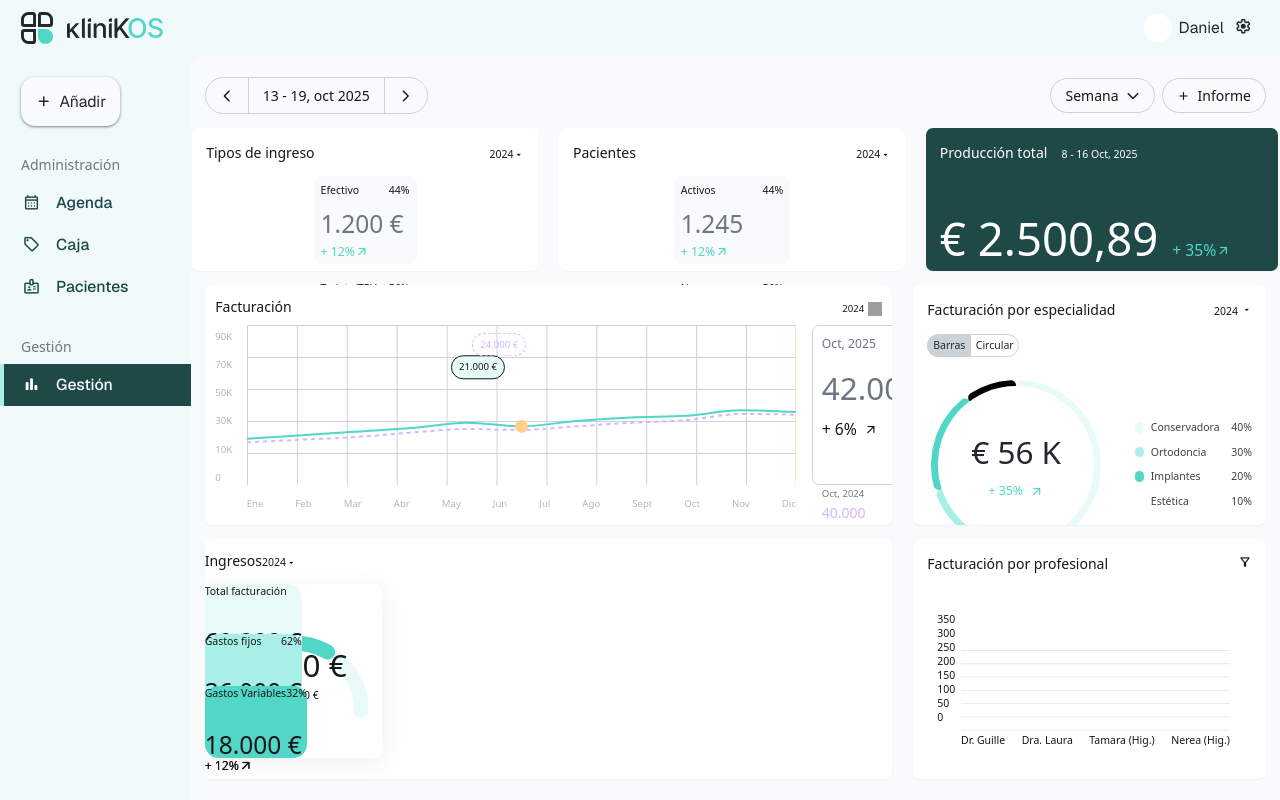
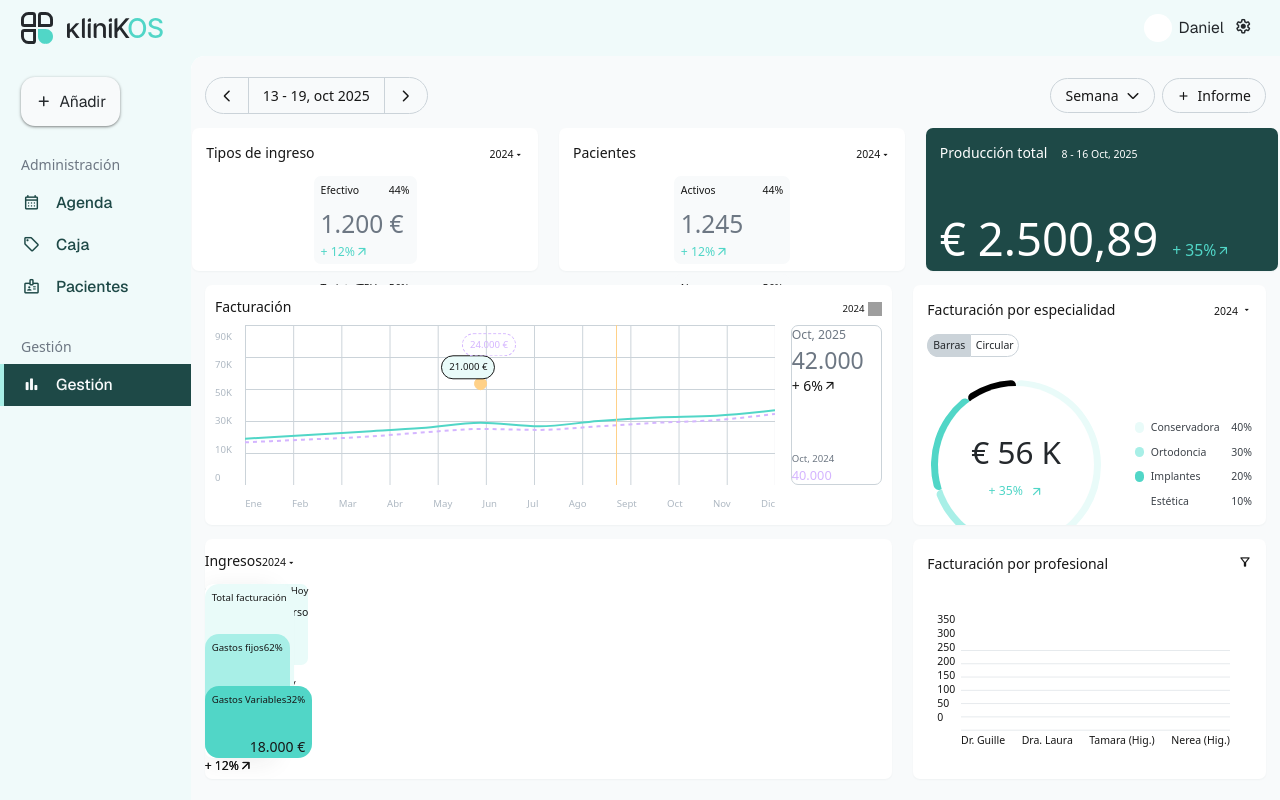
Before and after one commit to klinikOSapp/klinikOS-app, a Next.js app: page /gestion in a window 1280 px wide. Built offline with nearby package versions, Linux system fonts and the light colour scheme.

Commit message:
donut done

```diff
--- a/src/components/gestion/AccountingPanel.tsx
+++ b/src/components/gestion/AccountingPanel.tsx
@@ -1,4 +1,7 @@
+'use client'
+
 import type { CSSProperties } from 'react'
+import { Cell, Pie, PieChart, ResponsiveContainer } from 'recharts'
 
 const CARD_WIDTH = 'var(--width-card-chart-lg-fluid)'
 const CARD_HEIGHT_CLAMP = 'clamp(15rem, 34vh, 21.375rem)'
@@ -27,7 +30,7 @@ const KPI_CARDS = [
     width: 198
   },
   {
-    title: 'Facturado',
+    title: 'Facturado o en curso',
     value: '1.200 €',
     delta: '+ 12%',
     bg: 'var(--color-brand-50)',
@@ -91,6 +94,21 @@ const SIDE_STACK = [
 const DONUT_VIEWBOX = { width: 200, height: 120 }
 const DONUT_RADIUS = 90
 const DONUT_PROGRESS = 1200 / 1800
+const DONUT_CARD_WIDTH = 400
+const DONUT_CARD_HEIGHT = 248
+const DONUT_CHART_WIDTH = 307
+const DONUT_CHART_HEIGHT = 186.093
+const DONUT_THICKNESS = 20
+const DONUT_VALUE = 1200
+const DONUT_TARGET = 1800
+const DONUT_DATA: { name: string; value: number; color: string }[] = [
+  { name: 'actual', value: DONUT_VALUE, color: 'var(--color-brand-500)' },
+  {
+    name: 'remaining',
+    value: Math.max(DONUT_TARGET - DONUT_VALUE, 0),
+    color: 'var(--color-brand-50)'
+  }
+]
 
 export default function AccountingPanel() {
   const sectionStyle: CSSProperties = {
@@ -147,12 +165,16 @@ export default function AccountingPanel() {
               Hoy
             </span>
           </header>
-          <div className='mt-gapsm text-label-md text-fg-secondary'>{card.title}</div>
+          <div className='mt-gapsm text-label-md text-fg-secondary'>
+            {card.title}
+          </div>
           <div className='mt-[0.25rem] text-headline-sm text-fg-secondary'>
             {card.value}
           </div>
           <div className='mt-[0.25rem] flex items-center gap-card-metric'>
-            <span className='text-body-sm text-brandSemantic'>{card.delta}</span>
+            <span className='text-body-sm text-brandSemantic'>
+              {card.delta}
+            </span>
             <span className='material-symbols-rounded text-[1rem] leading-none text-brandSemantic'>
               arrow_outward
             </span>
@@ -165,44 +187,69 @@ export default function AccountingPanel() {
         style={{
           left: toWidth(464),
           top: toHeight(64),
-          width: toWidth(400),
-          height: toHeight(248),
+          width: toWidth(DONUT_CARD_WIDTH),
+          height: toHeight(DONUT_CARD_HEIGHT),
           padding: '1rem'
         }}
       >
-        <p className='text-label-md text-fg-secondary'>Facturado</p>
+        <p className='text-label-md text-fg-secondary'>Cobrado</p>
         <div
           className='relative mx-auto mt-[1rem] flex items-center justify-center'
           style={{
-            width: toWidth(307),
-            height: toHeight(210)
+            width: '170%',
+            height: '170%',
+            position: 'absolute',
+            left: '50%',
+            top: '10%',
+            transform: 'translate(-50%, -50%)',
+            transformOrigin: 'center center',
+            minWidth: 0,
+            minHeight: 0
           }}
         >
-          <svg
-            viewBox={`0 0 ${DONUT_VIEWBOX.width} ${DONUT_VIEWBOX.height}`}
-            className='h-full w-full'
-          >
-            <path
-              d='M10 110 A90 90 0 0 1 190 110'
-              stroke='var(--color-brand-50)'
-              strokeWidth={20}
-              strokeLinecap='round'
-              fill='transparent'
-            />
-            <path
-              d='M10 110 A90 90 0 0 1 190 110'
-              stroke='var(--color-brand-500)'
-              strokeWidth={20}
-              strokeLinecap='round'
-              fill='transparent'
-              strokeDasharray={pathLength}
-              strokeDashoffset={donutDashoffset}
-            />
-          </svg>
-          <div className='absolute flex flex-col items-center gap-card-row text-center'>
-            <p className='text-headline-lg text-fg-secondary'>1.200 €</p>
-            <p className='text-label-md text-fg-secondary'>
-              de <span className='font-medium'>1.800 €</span>
+          <ResponsiveContainer width='100%' height='100%'>
+            <PieChart>
+              <Pie
+                data={DONUT_DATA}
+                dataKey='value'
+                startAngle={180}
+                endAngle={0}
+                innerRadius='85%'
+                outerRadius='100%'
+                cx='50%'
+                cy='100%'
+                stroke='transparent'
+              >
+                {DONUT_DATA.map((slice) => (
+                  <Cell key={slice.name} fill={slice.color} />
+                ))}
+              </Pie>
+            </PieChart>
+          </ResponsiveContainer>
+          <div className='absolute left-1/2 top-[78%] flex -translate-x-1/2 -translate-y-1/2 flex-col items-center gap-card-row text-center text-fg-secondary'>
+            <p
+              className='text-headline-lg text-fg-secondary'
+              style={{ color: 'var(--color-neutral-600)' }}
+            >
+              1.200 €
+            </p>
+            <p className='flex items-baseline gap-[0.5rem] text-label-sm leading-[1rem]'>
+              <span
+                className='font-medium'
+                style={{
+                  color: 'var(--color-neutral-600)',
+                  fontSize: '0.6875rem',
+                  lineHeight: '1rem'
+                }}
+              >
+                de
+              </span>
+              <span
+                className='text-title-sm font-medium leading-[1.75rem]'
+                style={{ color: 'var(--color-neutral-600)' }}
+              >
+                1.800 €
+              </span>
             </p>
           </div>
         </div>
@@ -211,7 +258,7 @@ export default function AccountingPanel() {
       {SIDE_STACK.map((item) => (
         <div
           key={item.title}
-          className='absolute rounded-[1rem] px-card-pad py-card-pad'
+          className='absolute rounded-[1rem] px-[0.5rem] py-[0.5rem]'
           style={{
             left: toWidth(880),
             top: toHeight(item.top),
@@ -220,13 +267,19 @@ export default function AccountingPanel() {
             backgroundColor: item.bg
           }}
         >
-          <div className='flex items-center justify-between text-label-md'>
+          <div className='flex items-center justify-between text-label-sm'>
             <span className={item.textClass}>{item.title}</span>
             {item.percent ? (
-              <span className={`${item.textClass} font-medium`}>{item.percent}</span>
+              <span className={`${item.textClass} font-medium`}>
+                {item.percent}
+              </span>
             ) : null}
           </div>
-          <p className={`mt-[1.75rem] text-headline-sm font-medium ${item.textClass}`}>
+
+          <p
+            className={`mt-[2rem] text-title-sm font-medium ${item.textClass} text-right`}
+            style={{ lineHeight: '1.5rem' }}
+          >
             {item.value}
           </p>
         </div>
--- a/src/components/gestion/BillingLineChart.tsx
+++ b/src/components/gestion/BillingLineChart.tsx
@@ -1,12 +1,11 @@
 'use client'
 
 /* eslint-disable @next/next/no-img-element */
-import { useEffect, useState } from 'react'
+import { useEffect, useId, useRef, useState } from 'react'
 import {
   Line,
   LineChart,
   ReferenceDot,
-  ReferenceLine,
   ResponsiveContainer,
   XAxis,
   YAxis
@@ -16,6 +15,7 @@ type BillingLineChartProps = { yearLabel?: string }
 const CARD_HEIGHT_VAR = 'var(--height-card-chart-fluid)'
 const CARD_WIDTH_VAR = 'var(--width-card-chart-lg-fluid)'
 const CARD_WIDTH_STYLE = 'min(100%, var(--width-card-chart-lg-fluid))'
+const CARD_WIDTH_EFFECTIVE = 'min(100%, var(--width-card-chart-lg-fluid))'
 
 const ARROW_DROP_DOWN_ICON =
   'http://localhost:3845/assets/51aac0b407e0ca5efac0ce9d43e79d66ac1b1697.svg'
@@ -37,6 +37,8 @@ const CHIP_SECONDARY_TOP_RATIO = 86 / 342
 const COMPARISON_LEFT_RATIO = 911 / 1069
 const COMPARISON_TOP_RATIO = 58 / 342
 const COMPARISON_WIDTH_RATIO = 142 / 1069
+const WARNING_LINE_RATIO = 639.8 / 1069 // 63px left + 70% of 824px grid width = 639.8px
+const LINE_CLIP_PERCENT = 0.7 // lineas deben terminar al 70% del grid
 // Recharts sustituye las líneas SVG estáticas. Los datos por mes permiten dibujar
 // la línea "brand" (actual) y la "accent" (comparativa) manteniendo la estructura Figma.
 // Valores aproximados para maqueta; deben venir del backend en producción.
@@ -71,10 +73,12 @@ const MONTH_LABELS = [
   'Dic'
 ]
 
-const CURRENT_MONTH_KEY = 'Nov'
+const CURRENT_MONTH_KEY = 'Oct'
+const FOCUS_DOT_MONTH = 'May'
+const FOCUS_DOT_VALUE = 57000
 
 const toWidth = (ratio: number) =>
-  `calc(${CARD_WIDTH_VAR} * ${ratio.toFixed(6)})`
+  `calc(${CARD_WIDTH_EFFECTIVE} * ${ratio.toFixed(6)})`
 const toHeight = (ratio: number) =>
   `calc(${CARD_HEIGHT_VAR} * ${ratio.toFixed(6)})`
 
@@ -82,12 +86,28 @@ export default function BillingLineChart({
   yearLabel = '2024'
 }: BillingLineChartProps) {
   const [isMounted, setIsMounted] = useState(false)
+  const clipId = useId()
+  const chartContainerRef = useRef<HTMLDivElement | null>(null)
+  const [clipWidthPx, setClipWidthPx] = useState<number | null>(null)
   const highlightIndex = CHART_DATA.findIndex(
     (entry) => entry.month === CURRENT_MONTH_KEY
   )
   const chartData =
     highlightIndex >= 0 ? CHART_DATA.slice(0, highlightIndex + 1) : CHART_DATA
   useEffect(() => setIsMounted(true), [])
+
+  useEffect(() => {
+    const node = chartContainerRef.current
+    if (!node || typeof ResizeObserver === 'undefined') return
+    const observer = new ResizeObserver(([entry]) => {
+      if (!entry) return
+      const next = entry.contentRect.width * LINE_CLIP_PERCENT
+      setClipWidthPx((prev) => (prev === next ? prev : next))
+    })
+    observer.observe(node)
+    return () => observer.disconnect()
+  }, [])
+
   return (
     <section
       className='relative w-full overflow-clip rounded-lg bg-surface shadow-elevation-card'
@@ -127,6 +147,7 @@ export default function BillingLineChart({
       </div>
 
       <div
+        ref={chartContainerRef}
         className='absolute'
         style={{
           left: toWidth(GRID_LEFT_RATIO),
@@ -151,6 +172,16 @@ export default function BillingLineChart({
                 data={chartData}
                 margin={{ top: 0, right: 0, bottom: 0, left: 0 }}
               >
+                <defs>
+                  <clipPath id={clipId} clipPathUnits='userSpaceOnUse'>
+                    <rect
+                      width={clipWidthPx ?? 0}
+                      height={clipWidthPx !== null ? '100%' : 0}
+                      x='0'
+                      y='0'
+                    />
+                  </clipPath>
+                </defs>
                 {/* Ejes ocultos para mantener las etiquetas personalizadas de Figma */}
                 <XAxis dataKey='month' hide />
                 <YAxis domain={[0, 90000]} hide />
@@ -164,6 +195,7 @@ export default function BillingLineChart({
                   dot={false}
                   animationDuration={1200}
                   animationBegin={150}
+                  clipPath={`url(#${clipId})`}
                 />
                 {/* Línea principal (brandSemantic) */}
                 <Line
@@ -174,27 +206,33 @@ export default function BillingLineChart({
                   dot={false}
                   animationDuration={1200}
                   animationBegin={0}
+                  clipPath={`url(#${clipId})`}
                 />
                 {/* Punto de foco en un mes concreto (aprox. a la maqueta) */}
                 <ReferenceDot
-                  x='Jun'
-                  y={33000}
+                  x={FOCUS_DOT_MONTH}
+                  y={FOCUS_DOT_VALUE}
                   r={6}
                   fill='var(--color-warning-200, #FFD188)'
                   stroke='var(--color-warning-200, #FFD188)'
-                />
-                {/* Línea vertical destacada en "Oct" como en la maqueta */}
-                <ReferenceLine
-                  x={CURRENT_MONTH_KEY}
-                  stroke='var(--color-warning-200, #FFD188)'
-                  strokeWidth={1}
-                  ifOverflow='extendDomain'
                 />
               </LineChart>
             </ResponsiveContainer>
           )}
         </div>
       </div>
+
+      <div
+        className='absolute'
+        style={{
+          left: toWidth(WARNING_LINE_RATIO),
+          top: toHeight(GRID_TOP_RATIO),
+          width: '0.0625rem', // 1px
+          height: toHeight(GRID_HEIGHT_RATIO),
+          backgroundColor: 'var(--color-warning-200, #FFD188)',
+          pointerEvents: 'none'
+        }}
+      />
 
       <div
         className='absolute'
@@ -236,28 +274,64 @@ export default function BillingLineChart({
       </div>
 
       <div
-        className='absolute flex flex-col rounded-lg bg-surface'
+        className='absolute flex flex-col rounded-lg bg-surface overflow-hidden'
         style={{
           left: toWidth(COMPARISON_LEFT_RATIO),
           top: toHeight(COMPARISON_TOP_RATIO),
           width: toWidth(COMPARISON_WIDTH_RATIO),
           height: toHeight(GRID_HEIGHT_RATIO),
-          padding: '0.625rem',
-          border: '0.03125rem solid var(--color-neutral-300, #CBD3D9)'
+          paddingTop: 'var(--space-card-pad)', // 16px
+          paddingBottom: 'var(--space-card-pad)',
+          paddingLeft: 'var(--space-card-gap2)', // 11px
+          paddingRight: 'var(--space-card-gap2)',
+          border: '0.03125rem solid var(--color-neutral-300, #CBD3D9)' // 0.5px
         }}
       >
-        <p className='text-body-sm font-medium text-neutral-600'>Oct, 2025</p>
-        <p className='mt-[0.75rem] text-headline-lg text-neutral-600'>42.000</p>
-        <div className='mt-[0.5rem] flex items-center gap-[0.5rem]'>
-          <span className='text-body-lg text-brandSemantic'>+ 6%</span>
-          <span className='material-symbols-rounded text-brandSemantic text-[1.5rem] leading-none'>
-            arrow_outward
-          </span>
+        <div className='flex flex-1 flex-col justify-between'>
+          <div className='flex flex-col gap-card-row'>
+            <p className='text-body-sm font-medium text-neutral-600'>
+              Oct, 2025
+            </p>
+            <p
+              className='text-headline-lg text-neutral-600'
+              style={{
+                fontSize: 'clamp(1.1rem, 1.8vw, 2.25rem)', // reduce mínimo
+                lineHeight: 'clamp(1.6rem, 2.4vw, 2.75rem)'
+              }}
+            >
+              42.000
+            </p>
+            <div className='flex items-center gap-card-metric'>
+              <span
+                className='text-body-lg text-brandSemantic'
+                style={{
+                  fontSize: 'clamp(0.8rem, 1.1vw, 1rem)',
+                  lineHeight: 'clamp(1.1rem, 1.7vw, 1.5rem)'
+                }}
+              >
+                + 6%
+              </span>
+              <span className='material-symbols-rounded text-brandSemantic text-[1.5rem] leading-none'>
+                arrow_outward
+              </span>
+            </div>
+          </div>
+
+          <div className='flex flex-col gap-card-row'>
+            <p className='text-label-sm font-normal text-neutral-600'>
+              Oct, 2024
+            </p>
+            <p
+              className='text-body-md font-medium text-info-200'
+              style={{
+                fontSize: 'clamp(0.7rem, 1vw, 0.95rem)',
+                lineHeight: 'clamp(1rem, 1.4vw, 1.4rem)'
+              }}
+            >
+              40.000
+            </p>
+          </div>
         </div>
-        <p className='mt-[3.25rem] text-label-sm font-normal text-neutral-600'>
-          Oct, 2024
-        </p>
-        <p className='text-title-sm font-medium text-info-200'>40.000</p>
       </div>
     </section>
   )
```
